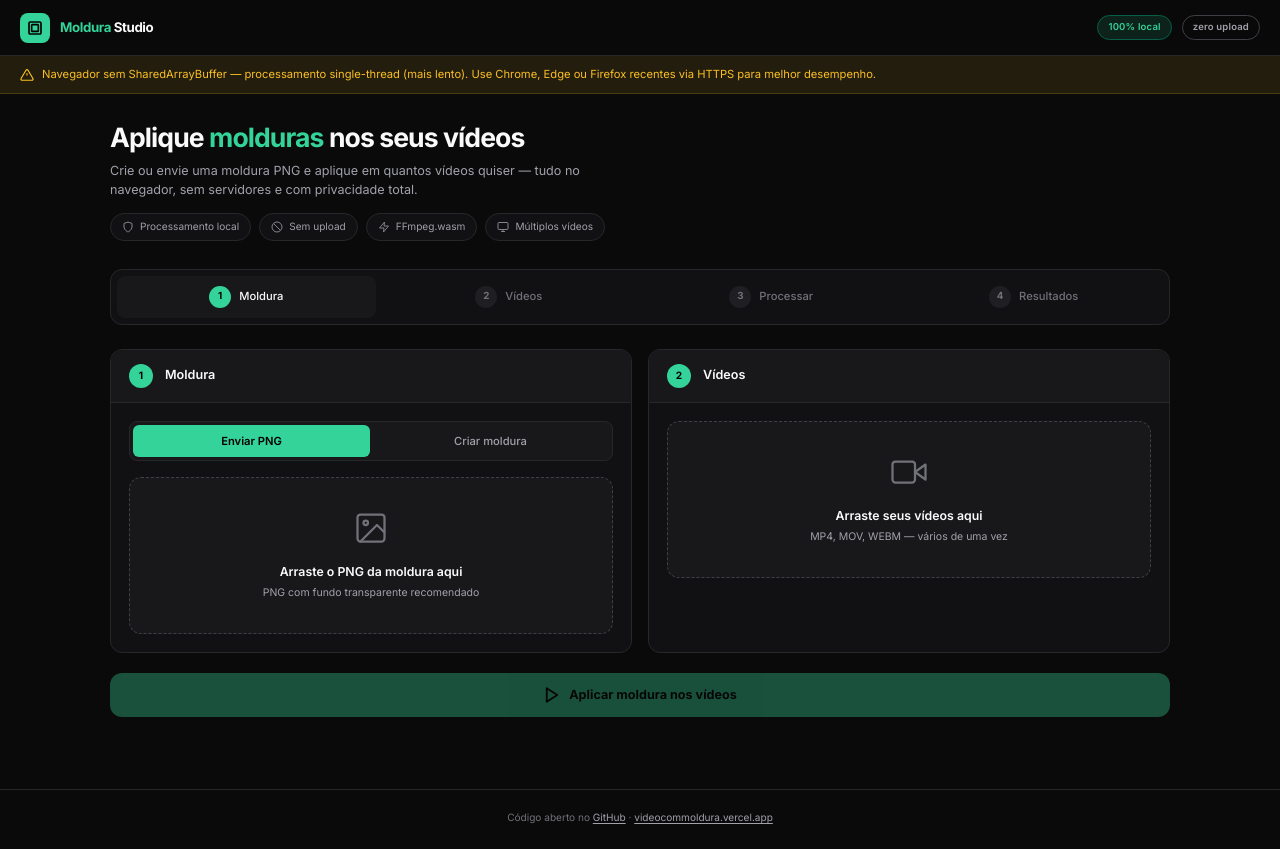
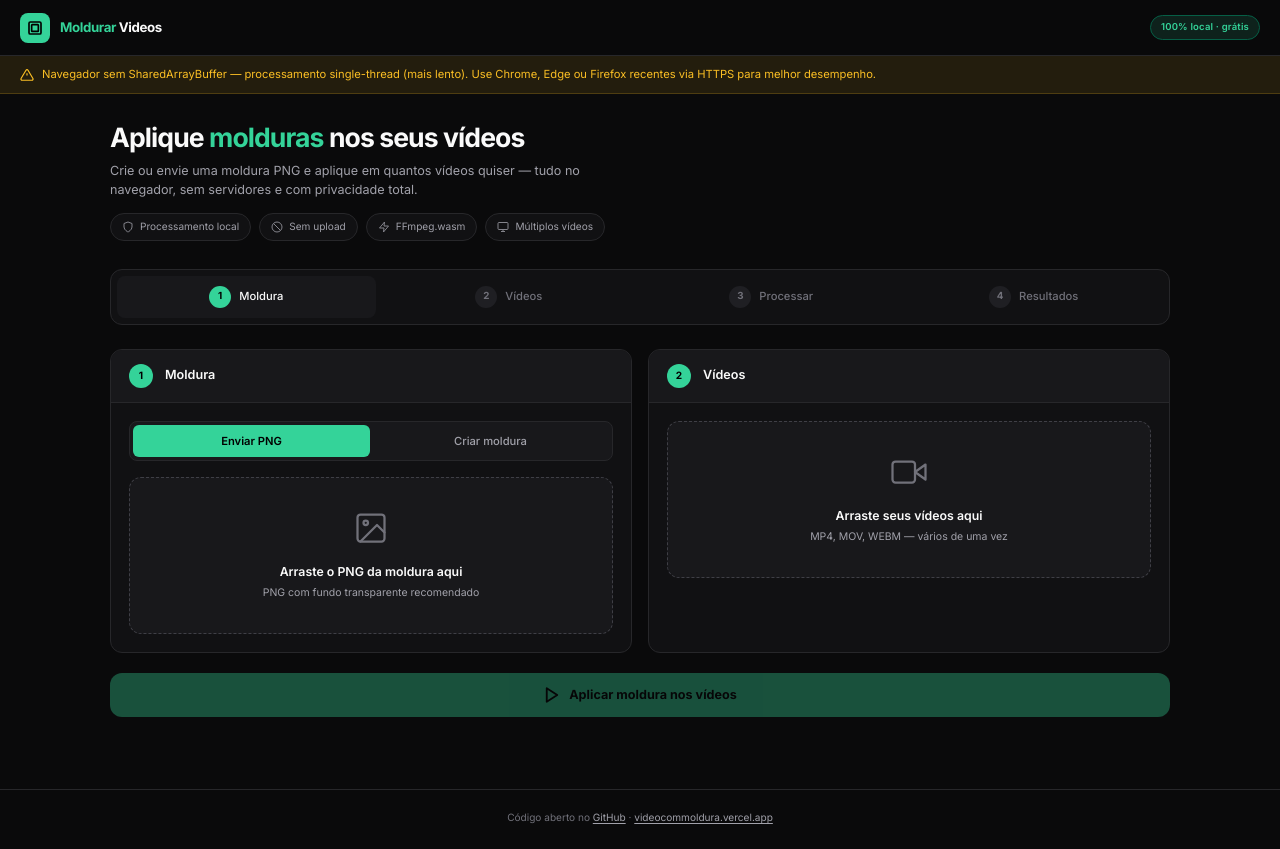
Before and after one commit to taldorafael/video-com-moldura-edicao-em-massa, a website: page index.html in a window 1280 px wide. Drawn offline with Linux system fonts and the light colour scheme.

Commit message:
Update index.html

```diff
--- a/index.html
+++ b/index.html
@@ -4,7 +4,7 @@
 <meta charset="UTF-8"/>
 <meta name="viewport" content="width=device-width, initial-scale=1.0, maximum-scale=1.0, user-scalable=no"/>
 <meta name="theme-color" content="#0a0a0b"/>
-<title>Editor Moldurar Videos</title>
+<title>Moldurar Videos</title>
 <link rel="preconnect" href="https://fonts.googleapis.com"/>
 <link rel="preconnect" href="https://fonts.gstatic.com" crossorigin/>
 <link href="https://fonts.googleapis.com/css2?family=Inter:wght@400;500;600;700;800;900&family=Manrope:wght@700;800&family=Montserrat:wght@700;800;900&family=Barlow:wght@700;800;900&family=Poppins:wght@700;800;900&family=Oswald:wght@600;700&family=Bebas+Neue&family=Anton&family=Archivo+Black&display=swap" rel="stylesheet"/>
@@ -611,18 +611,17 @@
 <a href="#main" class="skip">Pular para o conteúdo</a>
 
 <header class="site-header">
-  <a href="/" class="logo" aria-label="Moldura Studio">
+  <a href="/" class="logo" aria-label="Moldurar Videos">
     <div class="logo-icon">
       <svg viewBox="0 0 24 24" fill="none" stroke="currentColor" stroke-width="2.5" stroke-linecap="round" stroke-linejoin="round" aria-hidden="true">
         <rect x="3" y="3" width="18" height="18" rx="2"/>
         <rect x="7" y="7" width="10" height="10" rx="1"/>
       </svg>
     </div>
-    <span class="logo-name"><span>Moldura</span> Studio</span>
+    <span class="logo-name"><span>Moldurar</span> Videos</span>
   </a>
   <div class="header-right">
-    <span class="pill green">100% local</span>
-    <span class="pill">zero upload</span>
+    <span class="pill green">100% local · grátis</span>
   </div>
 </header>
 
```
